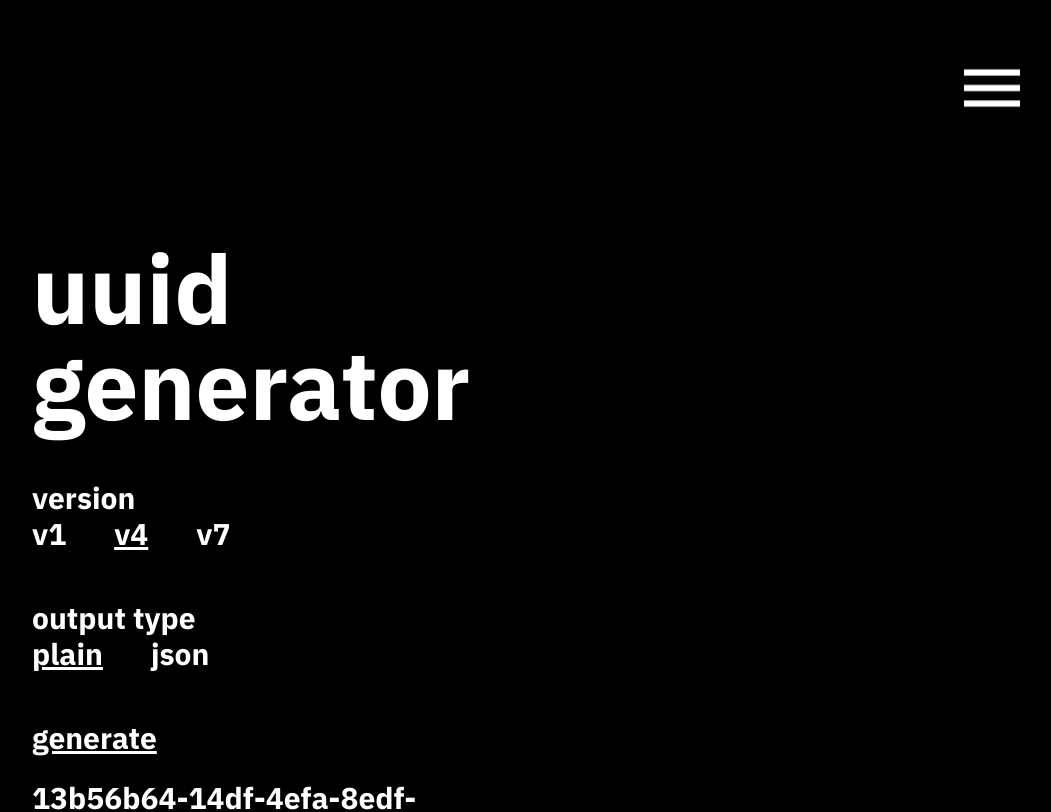
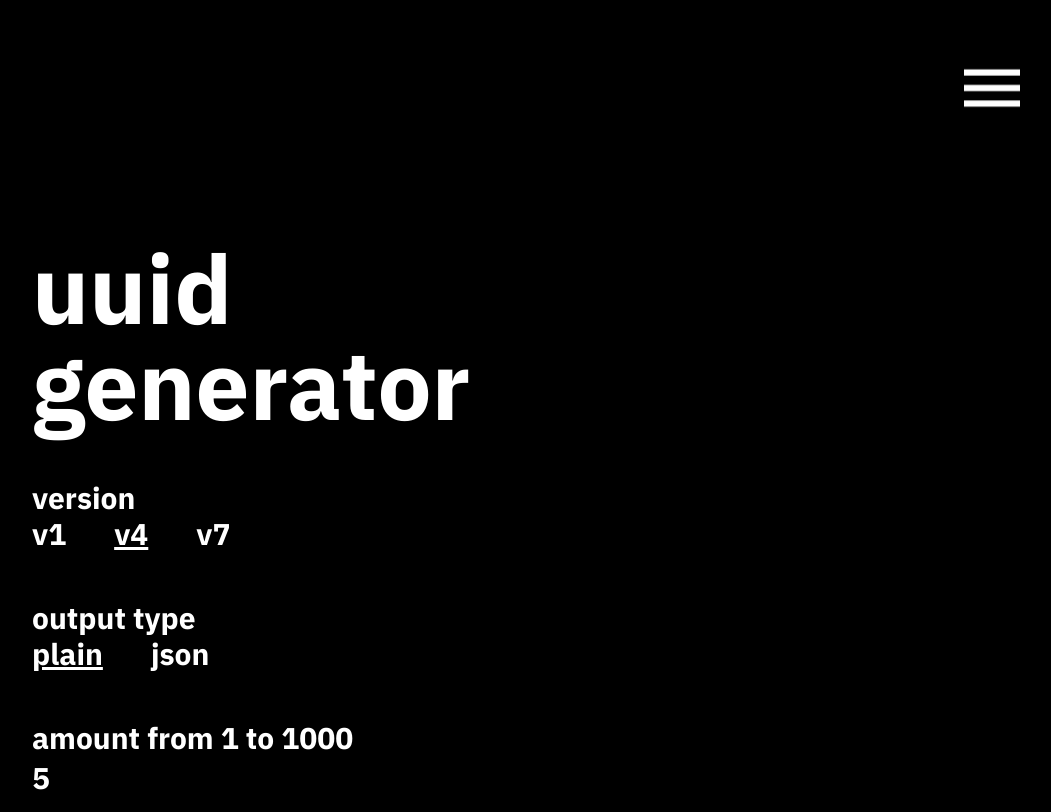
Before and after one commit to frikksol/playground, a SvelteKit app: page /uuid in a window 1280 px wide. Shown: the top 812 px of the page, without its empty margins (208-1259 px from the left). Built offline with nearby package versions, Linux system fonts and the light colour scheme.

Commit message:
Add amount picker

```diff
--- /dev/null
+++ b/src/components/uuid/Amount.svelte
@@ -0,0 +1,17 @@
+<script lang="ts">
+  import Title from "./Title.svelte";
+
+  export let title: string;
+  export let amount: number = 1;
+</script>
+
+<div class="mt-12">
+  <Title title="{title} from 1 to 1000" />
+  <input
+    class="bg-black text-white w-24 text-3xl font-bold mt-1 focus:ring-white focus:ring-4 rounded-sm"
+    type="number"
+    min="1"
+    max="1000"
+    bind:value={amount}
+  />
+</div>
--- a/src/routes/uuid/+page.svelte
+++ b/src/routes/uuid/+page.svelte
@@ -1,4 +1,5 @@
 <script lang="ts">
+  import Amount from "../../components/uuid/Amount.svelte";
   import Selector from "../../components/uuid/Selector.svelte";
   import UuidGenerator from "../../components/uuid/UuidGenerator.svelte";
   import RootView from "../../components/views/RootView.svelte";
@@ -19,5 +20,6 @@
     elements={UuidConfig.supportedOutputTypes}
     bind:selected={config.output}
   />
+  <Amount title="amount" bind:amount={config.amount} />
   <UuidGenerator />
 </RootView>
```
